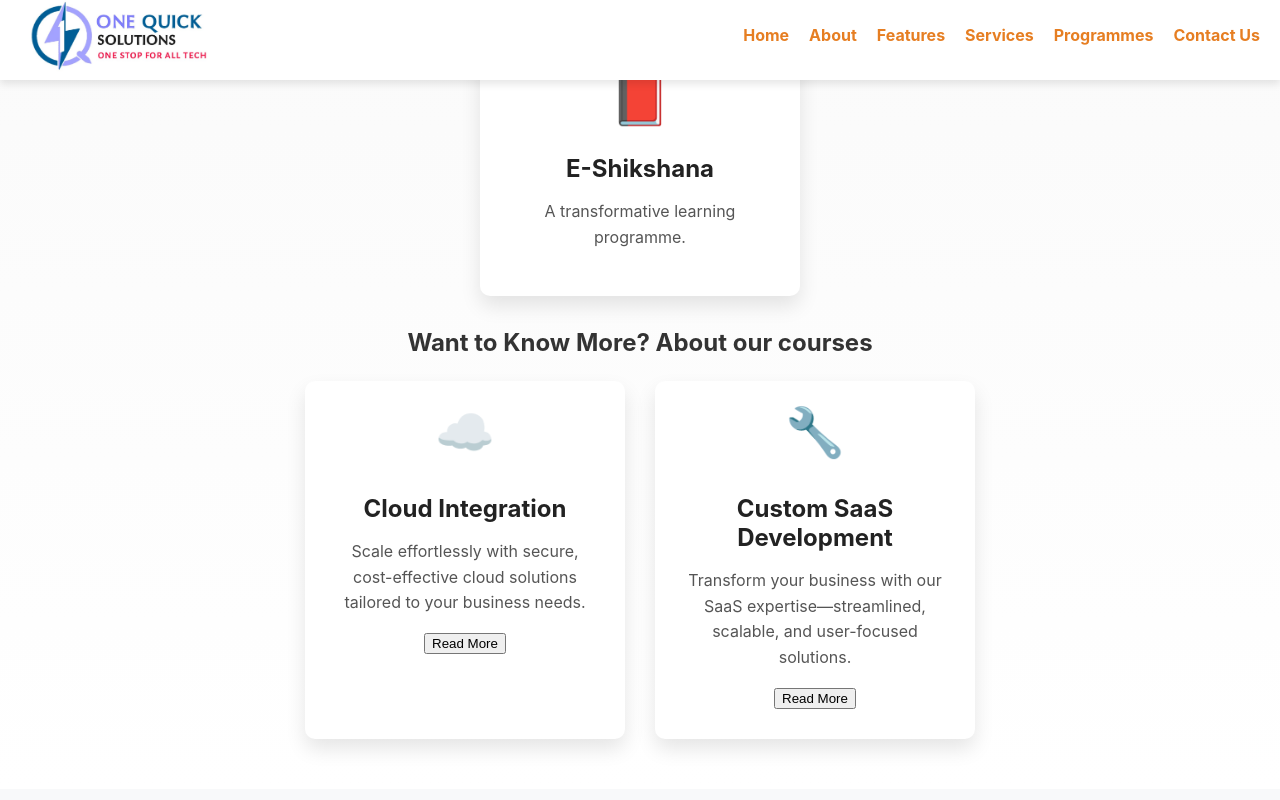
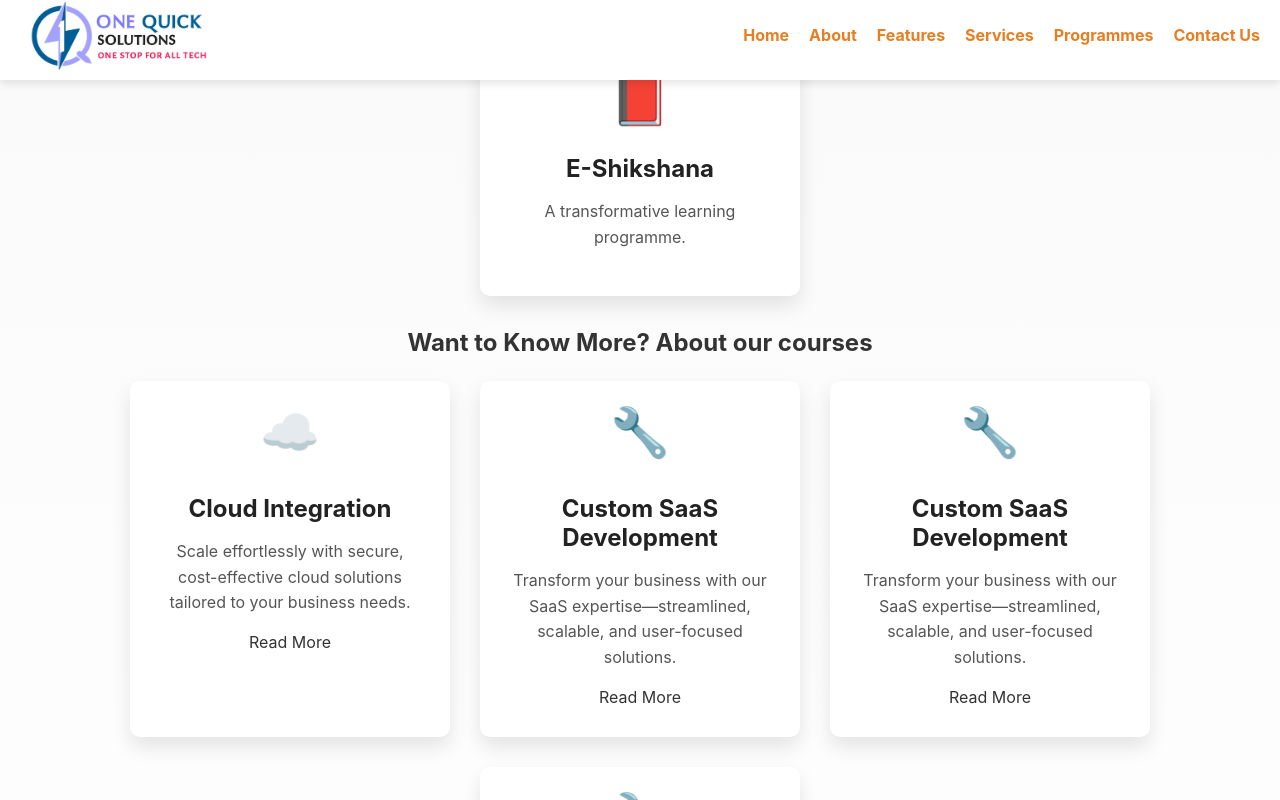
Before and after one commit to varundachuu/MyProject, a React (Create React App) app: page / in a window 1280 px wide. Both pictures are taken after a click on the button "Find here". Shown: the part 4164-4964 px from the top of the page. Built offline with nearby package versions, Linux system fonts and the light colour scheme.

Commit message:
Update OtherServices.js

```diff
--- a/src/components/js_components/OtherServices.js
+++ b/src/components/js_components/OtherServices.js
@@ -12,6 +12,20 @@ const Services = () => {
       description:
         "Scale effortlessly with secure, cost-effective cloud solutions tailored to your business needs.",
       icon: "☁️",
+      showReadMore: true,
+    },
+    {
+      title: "Custom SaaS Development",
+      description:
+        "Transform your business with our SaaS expertise—streamlined, scalable, and user-focused solutions.",
+      icon: "🔧",
+      showReadMore: true,
+    },
+    {
+      title: "Custom SaaS Development",
+      description:
+        "Transform your business with our SaaS expertise—streamlined, scalable, and user-focused solutions.",
+      icon: "🔧",
       showReadMore: true,
     },
     {
@@ -72,12 +86,11 @@ const Services = () => {
               <h3 className="service-title">{service.title}</h3>
               <p className="service-description">{service.description}</p>
               {service.showReadMore && (
-                <button
+                <a
                   className="read-more-link"
-                  onClick={() => openModal(service)}
-                >
+                  onClick={() => openModal(service)}>
                   Read More
-                </button>
+                </a>
               )}
             </div>
           ))}
```
